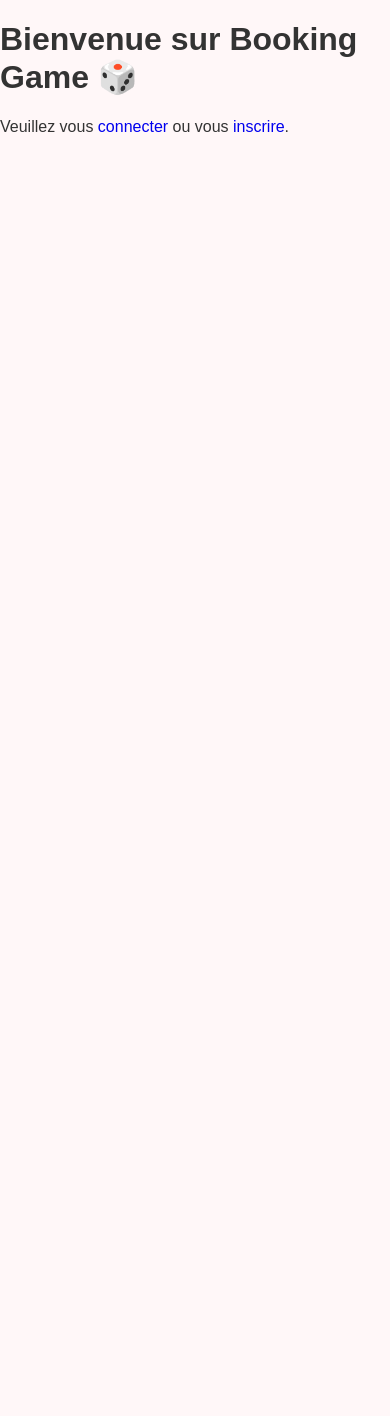
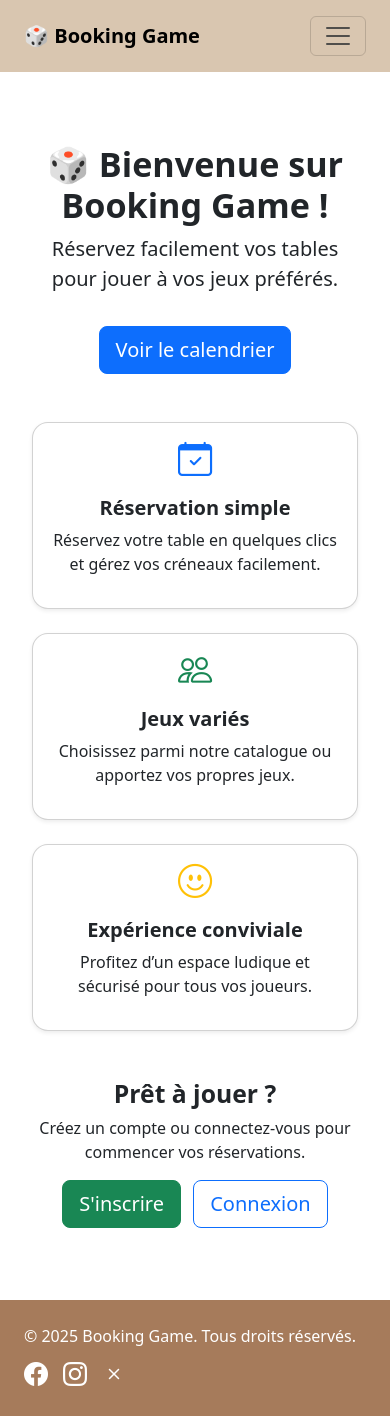
Before and after one commit to marwaboulkasim/Booking_board_games, a Django app: page / in a window 390 px wide. Before the commit the page ends 132 px from the top, so only its background shows below. Run offline with Django 5.2, Linux system fonts and the light colour scheme.

Commit message:
design et modif html

```diff
--- a/booking/tables_app/static/css/style.css
+++ b/booking/tables_app/static/css/style.css
@@ -21,7 +21,7 @@ a {
 }
 
 .btn-primary:hover {
-    background-color: #ff85a0;
+    background-color: #C49087;
     transform: scale(1.05);
 }
 
@@ -38,7 +38,7 @@ a {
 
 /* ----------------- TABLES ----------------- */
 .table th {
-    background-color: #ff85a0;
+    background-color: #C49087;
     color: #fff;
     font-weight: 600;
 }
@@ -58,9 +58,21 @@ a {
 }
 
 /* ----------------- NAVIGATION ----------------- */
+
+
+
+.custom-nav .container-fluid {
+    padding-left: 20px; /* ajuste selon ton design */
+    padding-right: 20px;
+}
+
+
 .custom-nav {
     background-color: #D9C6B0 !important; /* nude */
-    width: 100%;
+    width: 100% !important;
+    padding-left: 0;
+    padding-right: 0;
+    margin: 0;
 }
 
 .custom-nav .navbar-nav {
@@ -69,7 +81,7 @@ a {
 }
 
 .custom-nav .nav-link {
-    color: #4B3621;
+    color: #C49087;
     font-weight: 500;
 }
 
--- a/booking/tables_app/templates/base.html
+++ b/booking/tables_app/templates/base.html
@@ -10,24 +10,14 @@
     <link href="https://cdn.jsdelivr.net/npm/bootstrap@5.3.2/dist/css/bootstrap.min.css" rel="stylesheet">
     <link rel="stylesheet" href="https://cdnjs.cloudflare.com/ajax/libs/font-awesome/6.4.0/css/all.min.css">
     <link rel="stylesheet" href="https://cdn.jsdelivr.net/npm/bootstrap-icons@1.10.5/font/bootstrap-icons.css">
+
+    <meta name="viewport" content="width=device-width, initial-scale=1.0">
 </head>
 <body>
-    <header class="mb-4">
-        <nav>
-            {% if user.is_authenticated %}
-            <div class="mb-3 text-start">
-                <a href="/" class="btn btn-outline-secondary btn-sm shadow-sm">🏠 Accueil</a>
-            </div>
-            {% else %}
-                <a href="{% url 'users_app:login' %}">Connexion</a> |
-                <a href="{% url 'users_app:register' %}">Inscription</a>
-            {% endif %}
-        </nav>
-    </header>
 
-<!-- NAVBAR -->
-<nav class="navbar navbar-expand-lg custom-nav py-3 w-100 px-4">
-    <div class="container-fluid px-0">
+<!-- NAVBAR FULL WIDTH -->
+<nav class="navbar navbar-expand-lg custom-nav py-3 w-100">
+    <div class="container-fluid px-4">
         <a class="navbar-brand fw-bold" href="{% url 'tables_app:home' %}">🎲 Booking Game</a>
         <button class="navbar-toggler" type="button" data-bs-toggle="collapse" data-bs-target="#navbarNav">
             <span class="navbar-toggler-icon"></span>
@@ -43,6 +33,8 @@
                 {% else %}
                     <li class="nav-item"><a class="nav-link" href="{% url 'users_app:login' %}">Connexion</a></li>
                     <li class="nav-item"><a class="nav-link" href="{% url 'users_app:register' %}">Inscription</a></li>
+                    <li class="nav-item"><a class="nav-link" href="{% url 'tables_app:games' %}">Nos jeux disponibles</a></li>
+
                 {% endif %}
             </ul>
         </div>
--- a/booking/tables_app/templates/tables_app/home.html
+++ b/booking/tables_app/templates/tables_app/home.html
@@ -1,31 +1,63 @@
+{% extends "base.html" %}
 {% load static %}
-<!DOCTYPE html>
-<html lang="fr">
-<head>
-    <meta charset="UTF-8">
-    <title>Booking Game</title>
-    <link rel="stylesheet" href="{% static 'css/style.css' %}">
-</head>
-<body>
-    <div class="container">
-        <h1>Bienvenue sur Booking Game 🎲</h1>
 
-        {% if user.is_authenticated %}
-            <p>Vous êtes connecté en tant que <strong>{{ user.username }}</strong>.</p>
-            <nav class="menu">
-                <ul>
-                    <li><a href="{% url 'tables_app:about' %}">Qui sommes-nous ?</a></li>
-                    <li><a href="{% url 'tables_app:games' %}">Nos jeux disponibles</a></li>
-                    <li><a href="{% url 'tables_app:calendar' %}">Réserver une table</a></li>
-                    <li><a href="{% url 'users_app:my_bookings' %}">Mes réservations</a></li>
-                    <li><a href="{% url 'contact_app:contact' %}">Nous contacter</a></li>
-                    <li><a href="{% url 'users_app:profile' %}">Gérer mon compte</a></li>
-                    <li><a href="{% url 'users_app:logout' %}">Déconnexion</a></li>
-                </ul>
-            </nav>
-        {% else %}
-            <p>Veuillez vous <a href="{% url 'users_app:login' %}">connecter</a> ou vous <a href="{% url 'users_app:register' %}">inscrire</a>.</p>
-        {% endif %}
+{% block title %}Accueil{% endblock %}
+
+{% block content %}
+<div class="container my-5">
+
+    <!-- Hero Section -->
+    <div class="text-center mb-5">
+        <h1 class="display-4 fw-bold">🎲 Bienvenue sur Booking Game !</h1>
+        <p class="lead">Réservez facilement vos tables pour jouer à vos jeux préférés.</p>
+        <a href="{% url 'tables_app:calendar' %}" class="btn btn-primary btn-lg mt-3">Voir le calendrier</a>
     </div>
-</body>
-</html>
+
+    {% if user.is_authenticated %}
+    <!-- Liens rapides pour utilisateurs connectés -->
+    <div class="d-flex flex-wrap justify-content-center gap-3 mb-5">
+        <a class="btn btn-outline-primary" href="{% url 'tables_app:about' %}">Qui sommes-nous ?</a>
+        <a class="btn btn-outline-primary" href="{% url 'tables_app:games' %}">Nos jeux disponibles</a>
+        <a class="btn btn-outline-primary" href="{% url 'tables_app:calendar' %}">Réserver une table</a>
+        <a class="btn btn-outline-primary" href="{% url 'users_app:my_bookings' %}">Mes réservations</a>
+        <a class="btn btn-outline-primary" href="{% url 'contact_app:contact' %}">Nous contacter</a>
+        <a class="btn btn-outline-primary" href="{% url 'users_app:profile' %}">Gérer mon compte</a>
+        <a class="btn btn-outline-danger" href="{% url 'users_app:logout' %}">Déconnexion</a>
+    </div>
+    {% endif %}
+
+    <!-- Section Services / Informations -->
+    <div class="row g-4">
+        <div class="col-md-6 col-lg-4">
+            <div class="card shadow-sm p-3 rounded-4 h-100 text-center">
+                <i class="bi bi-calendar-check display-4 text-primary mb-3"></i>
+                <h5 class="fw-bold">Réservation simple</h5>
+                <p>Réservez votre table en quelques clics et gérez vos créneaux facilement.</p>
+            </div>
+        </div>
+        <div class="col-md-6 col-lg-4">
+            <div class="card shadow-sm p-3 rounded-4 h-100 text-center">
+                <i class="bi bi-people display-4 text-success mb-3"></i>
+                <h5 class="fw-bold">Jeux variés</h5>
+                <p>Choisissez parmi notre catalogue ou apportez vos propres jeux.</p>
+            </div>
+        </div>
+        <div class="col-md-6 col-lg-4">
+            <div class="card shadow-sm p-3 rounded-4 h-100 text-center">
+                <i class="bi bi-emoji-smile display-4 text-warning mb-3"></i>
+                <h5 class="fw-bold">Expérience conviviale</h5>
+                <p>Profitez d’un espace ludique et sécurisé pour tous vos joueurs.</p>
+            </div>
+        </div>
+    </div>
+
+    <!-- Section Call-to-Action -->
+    <div class="text-center mt-5">
+        <h2 class="fw-bold">Prêt à jouer ?</h2>
+        <p>Créez un compte ou connectez-vous pour commencer vos réservations.</p>
+        <a href="{% url 'users_app:register' %}" class="btn btn-success btn-lg me-2">S'inscrire</a>
+        <a href="{% url 'users_app:login' %}" class="btn btn-outline-primary btn-lg">Connexion</a>
+    </div>
+
+</div>
+{% endblock %}
```
Also changed, not shown: booking/tables_app/templates/tables_app/about.html (+62 -31 lines), booking/tables_app/templates/tables_app/game.html (+42 -34 lines), booking/users_app/templates/users_app/login.html (+14 -6 lines), booking/users_app/templates/users_app/profile.html (+15 -9 lines), booking/db.sqlite3.
